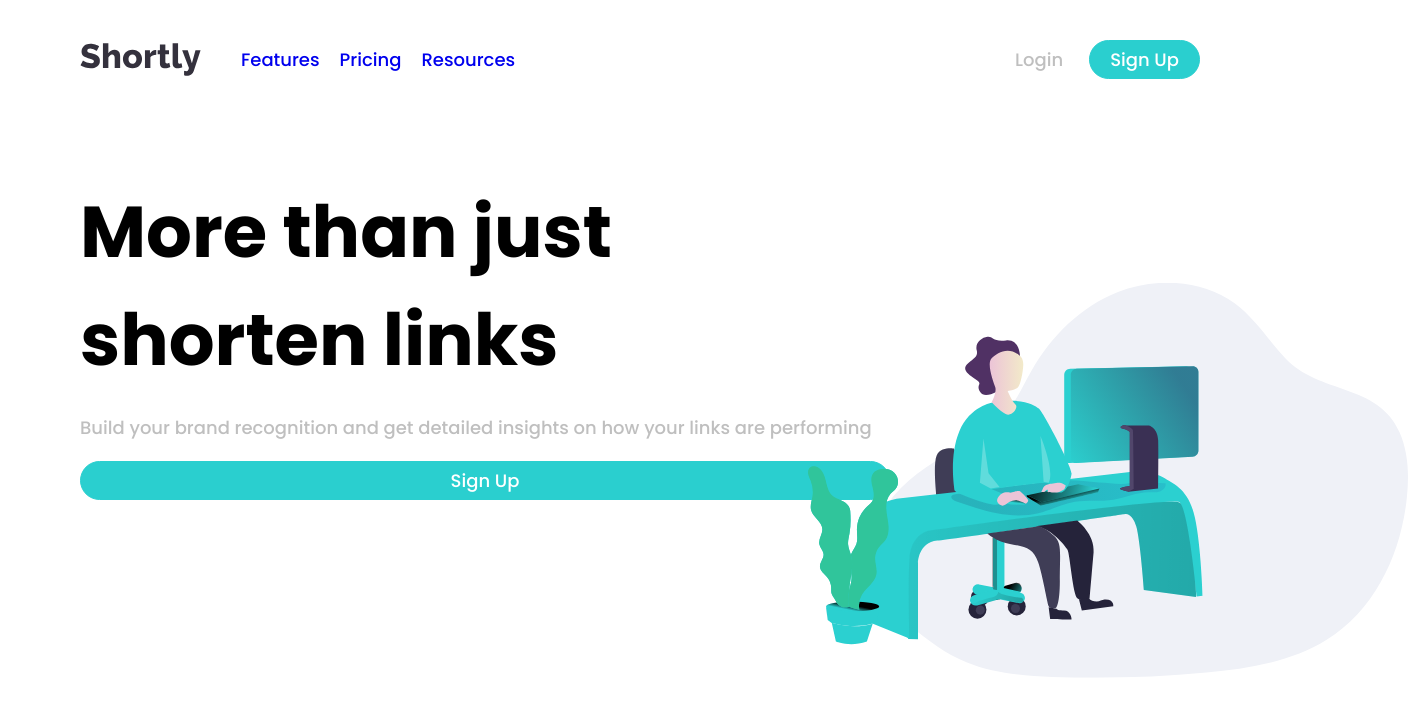
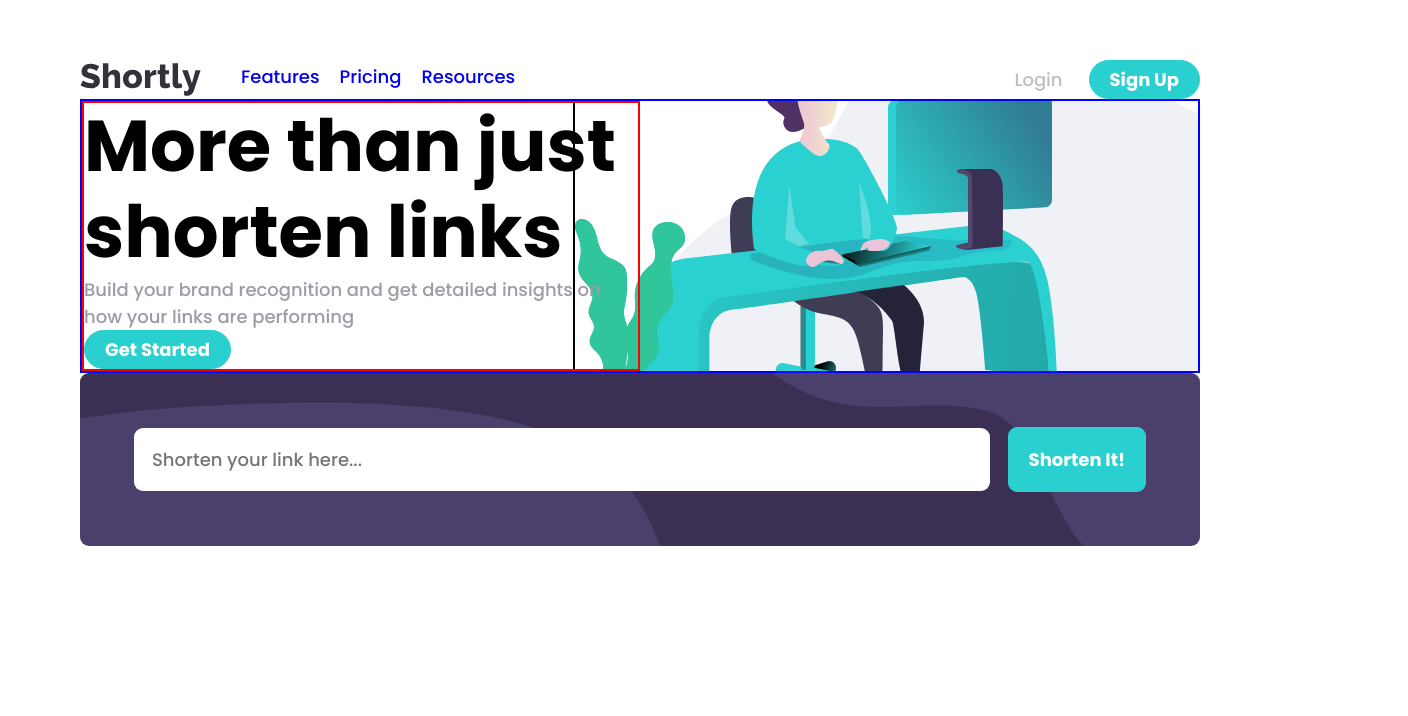
Before and after one commit to shemjay/url-shortening-app, a React (Vite) app: page / in a window 1280 px wide. Shown: the top 716 px of the page, 1408 px wide, since content can reach past the window. Built offline with nearby package versions, Linux system fonts and the light colour scheme.

Commit message:
Add url shortener section

```diff
--- a/src/App.css
+++ b/src/App.css
@@ -26,5 +26,6 @@ body, html {
   font-size: var(--body-font-size);
   height: 100vh;
   max-width: 100%;
-  padding: 20px 40px;
+  padding: 30px 40px;
+  overflow-x: hidden;
 }
--- a/src/App.jsx
+++ b/src/App.jsx
@@ -2,12 +2,14 @@ import React from 'react'
 import './App.css'
 import Navbar from './Components/Navbar'
 import Banner from './Components/Banner'
+import Shortener from './Components/Shortener'
 
 function App() {
   return (
     <>
       <Navbar />
       <Banner />
+      <Shortener />
     </>
   )
 }
--- a/src/Components/Banner.css
+++ b/src/Components/Banner.css
@@ -2,33 +2,46 @@
     display: flex;
     align-items: center;
     justify-content: left;
-}
-
-.banner__image {
-    position: absolute;
-    right: -10%;
-    top: 60%;
-    transform: translateY(-50%);
-    z-index: 9;
-    max-width: 600px;
+    border: 2px solid blue;
+    position: relative;
+    overflow: hidden;
 }
 
 .banner__content {
-    max-width: 45rem;
-    margin-top: 5.5rem;
+    max-width: 50%;
+    z-index: 2;
     display: flex;
     align-items: left;
     justify-content: center;
     flex-direction: column;
-    gap: 20px;
+    border: 2px solid red;
+}
+
+.banner__image {
+    position: absolute; /* Allows the image to break out of the container's normal flow */
+    right: -10%; /* Aligns the image to the right of the viewport */
+    top: 50%; /* Centers the image vertically relative to the container */
+    transform: translateY(-50%); /* Adjusts for vertical centering */
+    border: 2px solid black;
+}
+
+.banner__image img {
+    height: auto; /* Maintains the image aspect ratio */
+    object-fit: cover;
+}
+
+.banner__content button {
+    align-self: flex-start;
+    width: auto;
 }
 
 .banner__content h1 {
     font-size: 4rem;
+    line-height: 1.2;
 }
 
 .banner__content p {
-    color: var(--gray);
+    color: var(--grayish-violet);
 }
 
 /* Go through the css and js carefully needs to be refactored but the image is fine */
--- a/src/Components/Banner.jsx
+++ b/src/Components/Banner.jsx
@@ -9,7 +9,7 @@ const Banner = () => {
       <div className='banner__content'>
         <h1>More than just shorten links</h1>
         <p>Build your brand recognition and get detailed insights on how your links are performing</p>
-        <Button />
+        <Button text="Get Started"/>
       </div>
 
       <div className='banner__image'>
--- a/src/Components/Button.css
+++ b/src/Components/Button.css
@@ -1,11 +1,15 @@
 .button__signin {
-    width: auto;
-    display: inline-block;
     background: none;
     cursor: pointer;
     color: white;
+    font-weight: var(--font-weight-bold);
     border: 1px solid var(--cyan);
     border-radius: 999em;
     padding: 5px 20px;
     background-color: var(--cyan);
 }
+
+.button__signin.secondary {
+    border-radius: 0.5em;
+    padding: 18px 20px;
+}
--- a/src/Components/Button.jsx
+++ b/src/Components/Button.jsx
@@ -1,9 +1,9 @@
 import React from 'react'
 import './Button.css'
 
-const Button = () => {
+const Button = ({text, variant}) => {
   return (
-    <button className='button__signin'>Sign Up</button>
+    <button className={`button__signin ${variant}`}>{text}</button>
   )
 }
 
--- a/src/Components/Navbar.css
+++ b/src/Components/Navbar.css
@@ -1,5 +1,5 @@
 .nav {
-    color: var(--gray);
+    color: var(--grayish-violet);
     font-weight: var(--font-weight-medium);
     display: flex;
     align-items: center;
@@ -8,7 +8,7 @@
 
 .nav__container {
     display: flex;
-    align-items: center;
+    align-items: flex-start;
     justify-content: center;
 }
 
--- a/src/Components/Navbar.jsx
+++ b/src/Components/Navbar.jsx
@@ -20,7 +20,7 @@ const Navbar = () => {
 
         <div className='nav__buttons'>
             <button className='nav__buttons nav__login'>Login</button>
-            <Button />
+            <Button text="Sign Up" />
         </div>
 
     </nav>
--- /dev/null
+++ b/src/Components/Shortener.css
@@ -0,0 +1,28 @@
+.shortener__container {
+    display: flex;
+    align-items: center;
+    justify-content: center;
+    background-image: url('./Assets/Images/bg-shorten-desktop.svg');
+    background-size: cover;
+    background-position: center;
+    background-repeat: no-repeat;
+    background-color: var(--dark-violet);
+    border-radius: 0.5em;
+    padding: 3em;
+}
+
+.shortener__content {
+    display: flex;
+    align-items: center;
+    justify-content: space-between;
+    gap: 1em;
+    width: 100%;
+}
+
+input[type="url"] {
+    flex: 1;
+    border: none;
+    padding: 1em;
+    max-width: 100%;
+    border-radius: 0.5em;
+}
--- /dev/null
+++ b/src/Components/Shortener.jsx
@@ -0,0 +1,16 @@
+import React from 'react'
+import Button from './Button'
+import './Shortener.css'
+
+const Shortener = () => {
+  return (
+    <div className='shortener__container'>
+        <div className='shortener__content'>
+            <input type="url" id="link" name="link" placeholder="Shorten your link here..." required />
+            <Button text="Shorten It!" variant="secondary"/>
+        </div>
+    </div>
+  )
+}
+
+export default Shortener
--- a/src/index.css
+++ b/src/index.css
@@ -28,7 +28,7 @@ a {
   text-decoration: none;
 }
 
-h1, p {
+h1, p, a, li {
   padding: 0;
   margin: 0;
 }
```
